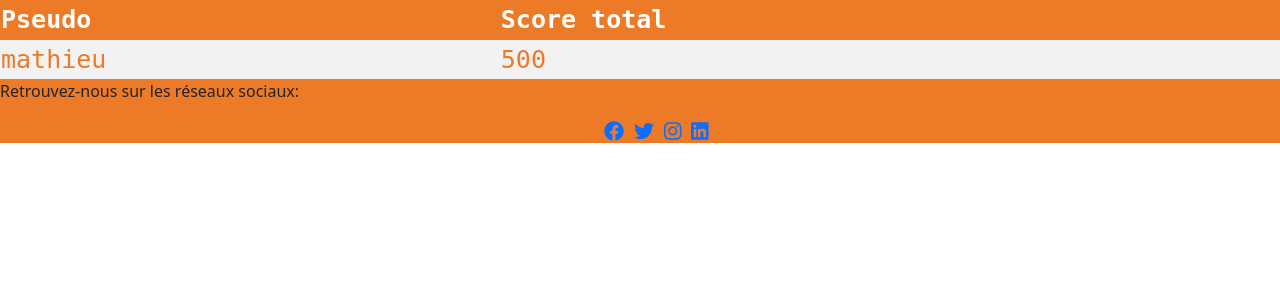
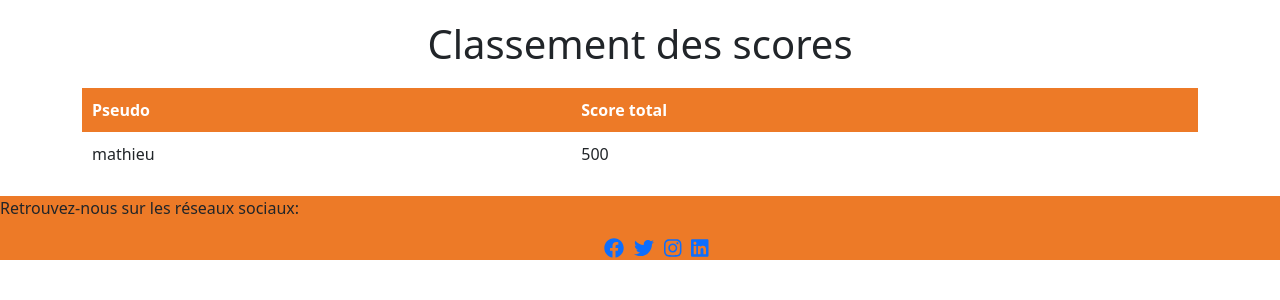
Before and after one commit to Vekian/Quizz_TP, a PHP site: page /classement-general.php in a window 1280 px wide. Shown: the part 56-356 px from the top of the page. Run offline with PHP 8.4, Linux system fonts and the light colour scheme; data comes from the database, SQL or seed files in the repository; some libraries are stand-ins or nearby versions.

Commit message:
modification de la page classement-general.php

```diff
--- a/classement-general.php
+++ b/classement-general.php
@@ -3,24 +3,60 @@
 <head>
   <title>Résultats</title>
   <style>
+    body {
+      background-color: #f2f2f2;
+      font-family: Arial, sans-serif;
+      margin: 0;
+      padding: 0;
+    }
+
+    .container {
+      max-width: 800px;
+      margin: 0 auto;
+      padding: 20px;
+    }
+
+    h1 {
+      color: #ED7A27;
+      text-align: center;
+    }
+
     table {
+      width: 100%;
       border-collapse: collapse;
-      width: 100%;
-      color: #ED7A27;
-      font-family: monospace;
-      font-size: 25px;
-      text-align: left;
+      margin-top: 20px;
     }
+
     th {
       background-color: #ED7A27;
       color: white;
+      font-weight: bold;
+      padding: 10px;
+      text-align: left;
     }
-    tr:nth-child(even) {background-color: #f2f2f2}
+
+    td {
+      background-color: white;
+      padding: 10px;
+    }
+
+    tr:nth-child(even) {
+      background-color: #f2f2f2;
+    }
+
+    .no-results {
+      text-align: center;
+      color: #ED7A27;
+      margin-top: 20px;
+    }
   </style>
 </head>
 <body>
   <?php include 'connection.php';?>
   <?php include 'header.php';?>
+
+  <div class="container">
+    <h1>Classement des scores</h1>
 
     <?php
     function calculateTotalScore($scores) {
@@ -30,17 +66,17 @@
         $pseudo = $score['pseudo'];
         $scoreValue = $score['score'];
 
-    if (isset($totalScore[$pseudo])) {
+        if (!isset($totalScore[$pseudo])) {
+          $totalScore[$pseudo] = 0;
+        }
+
         $totalScore[$pseudo] += $scoreValue;
-    } else {
-      $totalScore[$pseudo] = $scoreValue;
-    }
       }
 
       return $totalScore;
     }
 
-$sql = $baseQuizz->query('SELECT * FROM users INNER JOIN rankings ON id_user = rankings.id_user ORDER BY score DESC');
+    $sql = $baseQuizz->query('SELECT * FROM users INNER JOIN rankings ON users.id = rankings.id_user ORDER BY score DESC');
 
     if ($sql->rowCount() > 0) {
       $scores = $sql->fetchAll(PDO::FETCH_ASSOC);
@@ -61,9 +97,10 @@
 
       echo '</table>';
     } else {
-  echo 'Aucun résultat trouvé.';
+      echo '<p class="no-results">Aucun résultat trouvé.</p>';
     }
     ?>
+  </div>
 
   <?php include 'footer.php';?>
 </body>
```
Lines whose indentation alone changed are shown as unchanged.
